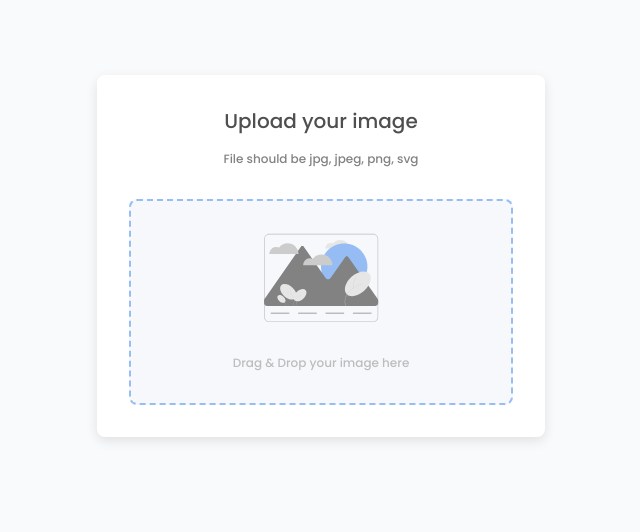
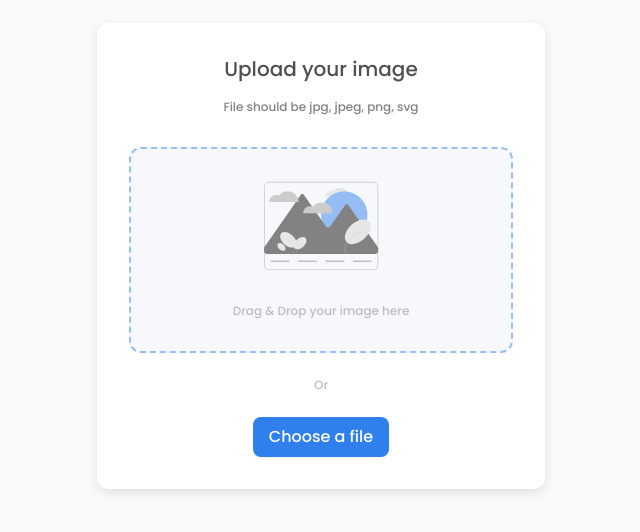
Before and after one commit to ifilipe-lype/image-uploader, a Next.js app: page / in a window 1280 px wide. Shown: the part 144-676 px from the top of the page, without its empty margins (319-959 px from the left). Built offline with nearby package versions, Linux system fonts and the light colour scheme.

Commit message:
updates border-radius values

```diff
--- a/pages/index.js
+++ b/pages/index.js
@@ -10,17 +10,26 @@ export default function Home() {
       </Head>
 
       <main className="w-full flex items-center justify-center">
-        <div className="w-full max-w-md bg-white p-8 splash-shadow rounded-lg">
+        <div className="w-full max-w-md bg-white p-8 splash-shadow rounded-xl">
           <header className="flex flex-col items-center justify-center mb-8">
             <h1 className="text-xl font-medium text-gray-2 mb-4">Upload your image</h1>
             <span className="text-xs text-gray-3 font-medium">File should be jpg, jpeg, png, svg</span>
           </header>
 
           {/* Drop and Drag area */}
-          <div className="flex flex-col items-center justify-center border-dashed border-2 border-blue px-4 py-8 rounded-lg bg-gray-1">
+          <div className="flex flex-col items-center justify-center border-dashed border-2 border-blue px-4 py-8 rounded-xl bg-gray-1">
             <img src="/assets/image.svg" className="w-auto h-auto object-contain" />
             <p className="text-gray-4 mt-8 text-xs">Drag &amp; Drop your image here</p>
           </div>
+
+          {/* File Upload */}
+          <p className="my-6 text-center text-gray-4 text-xs">Or</p>
+          <form className="flex flex-col items-center justify-center">
+            <div>
+              <label for="file" className="bg-blue1 hover:bg-blue-600 transition px-4 cursor-pointer py-2 shadow-sm rounded-lg block text-white">Choose a file</label>
+              <input className="hidden" id="file" type="file" title="Choose file" />
+            </div>
+          </form>
         </div>
       </main>
     </div>
```
